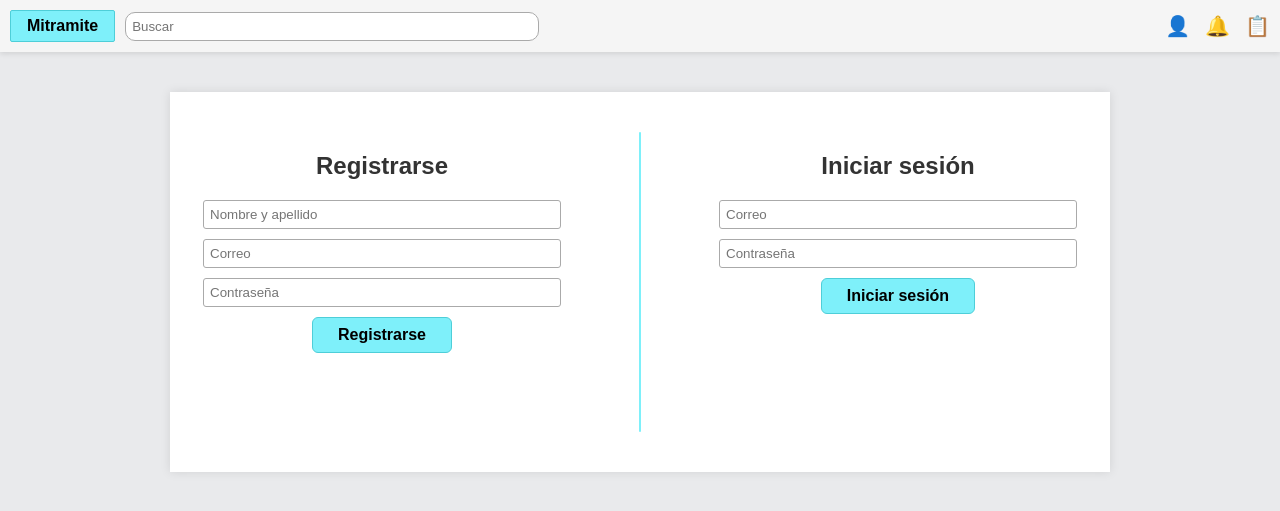
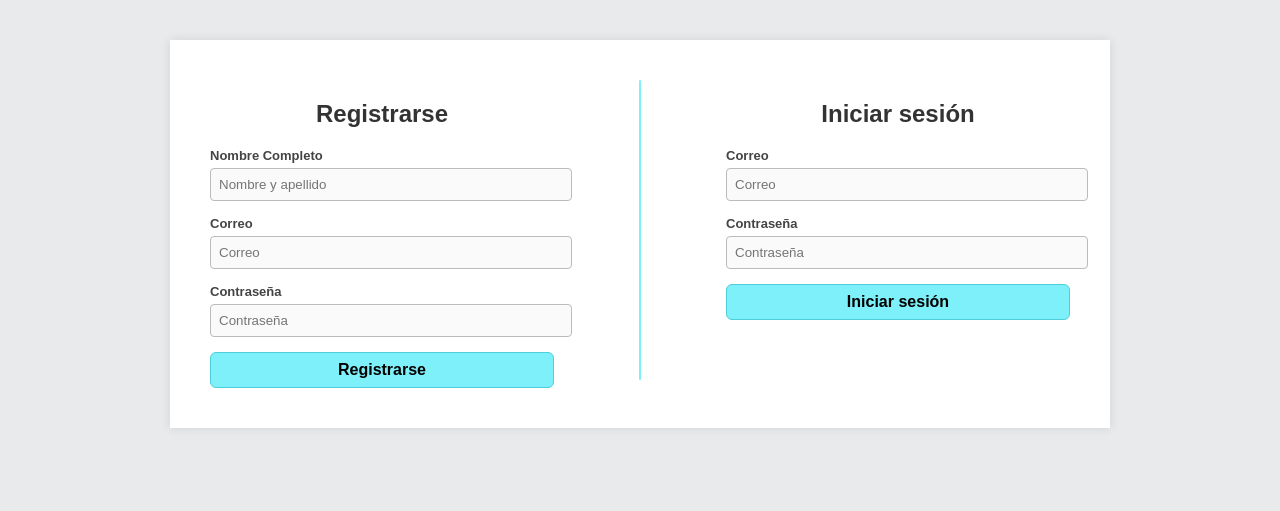
Before and after one commit to ElLucho01/MiTramiteUCM, a Flask app: page / in a window 1280 px wide. Shown: the top 511 px of the page. Run offline with Flask 3, Linux system fonts and the light colour scheme; parts of the project's set-up code (start-up, migrations or seed data) failed here and were passed over.

Commit message:
Arreglo de bd. introducción de tabla intermedia entre notis y usuario. DB funcional. Capacidad de iniciar sesión y registro

```diff
--- a/app/models/__init__.py
+++ b/app/models/__init__.py
@@ -5,8 +5,8 @@ db = SQLAlchemy()
 # Importar todos los modelos para que SQLAlchemy los registre
 from .user import User
 from .static_content import StaticContent
-from .tracking import Beneficio_Estado, Requerimiento_Estado
 from .benefit import Beneficios, Requerimientos
+from .tracking import Beneficios_Estado, Requerimientos_Estado
 from .notification import Notificaciones
 from .benefit_event import Evento_Beneficio
 from .scraping_logs import ScrapingLog
--- a/app/routes.py
+++ b/app/routes.py
@@ -4,24 +4,45 @@ from models.user import User
 
 routes_bp = Blueprint('routes', __name__)
 
+#Al abrir la pagina principal
 @routes_bp.route('/')
-def log_user():
+def index():
     return render_template('login.html')
 
+ #En caso de pulsar el boton de registrar
 @routes_bp.route('/registrar', methods=['POST'])
 def registrar():
-    nombre = request.form['nombre']
-    correo = request.form['correo']
-    contrasena = request.form['contrasena']
-    print(f"Usuario registrado: {nombre} - {correo}")
+    #Se registran los datos del formulario de registro
+    nombre = request.form.get('nombreReg')
+    correo = request.form.get('correoReg')
+    contrasena = request.form.get('contrasenaReg')
+    #Se comprueba que el correo no esté ya registrado
+
+    usuario = User.query.filter_by(correo=correo).first()
+    if usuario:
+        #En caso de que el usuario ya esté registrado, se redirige a la página principal (agregar mensaje de error)
+        return redirect(url_for('routes.index'))
+    #Se introduce al usuario a la db y se redirige a la página de inicio
+    usuario = User(nombre=nombre, correo=correo)
+    usuario.set_password(contrasena)
+    db.session.add(usuario)
+    db.session.commit()
+    print(f"Usuario registrado: {correo}")
     return redirect(url_for('routes.home'))
 
 @routes_bp.route('/login', methods=['POST'])
 def login():
-    correo = request.form['correo']
-    contrasena = request.form['contrasena']
-    print(f"Inicio de sesión: {correo}")
-    return redirect(url_for('routes.home'))
+    correo = request.form.get('correoLog')
+    contrasena = request.form.get('contrasenaLog')
+    usuario = User.query.filter_by(correo=correo).first()
+    if usuario and usuario.check_password(contrasena):
+        #Login exitoso, redirigir a la página de inicio
+        print(f"Usuario logueado: {correo}")
+        return redirect(url_for('routes.home'))
+    else:
+        #Login fallido, redirigir a la página principal (agregar mensaje de error)
+        return redirect(url_for('routes.index'))
+
 
 @routes_bp.route('/home')
 def home():
--- a/app/static/styles.css
+++ b/app/static/styles.css
@@ -72,3 +72,40 @@ button:hover {
     border-radius: 2px;
     height: 300px;
 }
+
+/* === Labels === */
+label {
+    display: block;
+    width: 100%;
+    text-align: left;
+    font-weight: bold;
+    color: #444;
+    margin-bottom: 5px;
+    font-size: 13px;
+}
+
+/* === Inputs con labels encima === */
+.form-box form input {
+    width: 100%;
+    padding: 8px;
+    margin-bottom: 15px;
+    border: 1px solid #bbb;
+    border-radius: 4px;
+    background-color: #fafafa;
+    transition: all 0.2s ease;
+}
+
+.form-box form input:focus {
+    border-color: #7ef0fa;
+    box-shadow: 0 0 5px rgba(126, 240, 250, 0.6);
+    outline: none;
+    background-color: #fff;
+}
+
+/* === Mejor alineación general === */
+.form-box form {
+    width: 100%;
+    display: flex;
+    flex-direction: column;
+    align-items: stretch;
+}
--- a/app/templates/login.html
+++ b/app/templates/login.html
@@ -8,15 +8,19 @@
     <link rel="stylesheet" href="styles.css">
 </head>
 <body>
-    {% include 'navbar.html' %}
     <div class="container">
         <div class="form-container">
             <div class="form-box registro">
                 <h2>Registrarse</h2>
-                <form>
-                    <input type="text" placeholder="Nombre y apellido" required>
-                    <input type="email" placeholder="Correo" required>
-                    <input type="password" placeholder="Contraseña" required>
+                <form action="{{ url_for('routes.registrar') }}" method="POST">
+                    <label for="nombreReg">Nombre Completo</label>
+                    <input type="text" id="nombreReg" name="nombreReg" placeholder="Nombre y apellido" required>
+
+                    <label for="correoReg">Correo</label>
+                    <input type="email" name="correoReg" id="correoReg" placeholder="Correo" required>
+
+                    <label for="contrasenaReg">Contraseña</label>
+                    <input type="password" name="contrasenaReg" id="contrasenaReg" placeholder="Contraseña" required>
                     <button type="submit">Registrarse</button>
                 </form>
             </div>
@@ -25,9 +29,12 @@
 
             <div class="form-box login">
                 <h2>Iniciar sesión</h2>
-                <form>
-                    <input type="email" placeholder="Correo" required>
-                    <input type="password" placeholder="Contraseña" required>
+                <form action="{{ url_for('routes.login') }}" method="POST">
+                    <label for="correoLog">Correo</label>
+                    <input type="email" name="correoLog" id="correoLog" placeholder="Correo" required>
+
+                    <label for="contrasenaLog">Contraseña</label>
+                    <input type="password" id="contrasenaLog" name="contrasenaLog" placeholder="Contraseña" required>
                     <button type="submit">Iniciar sesión</button>
                 </form>
             </div>
```
Also changed, not shown: app/models/benefit.py (+9 -5 lines), app/models/benefit_event.py (+5 -5 lines), app/models/notification.py (+27 -5 lines), app/models/tracking.py (+11 -9 lines), app/models/user.py (+7 -3 lines), app/utils.py (added, +10 -0 lines).
